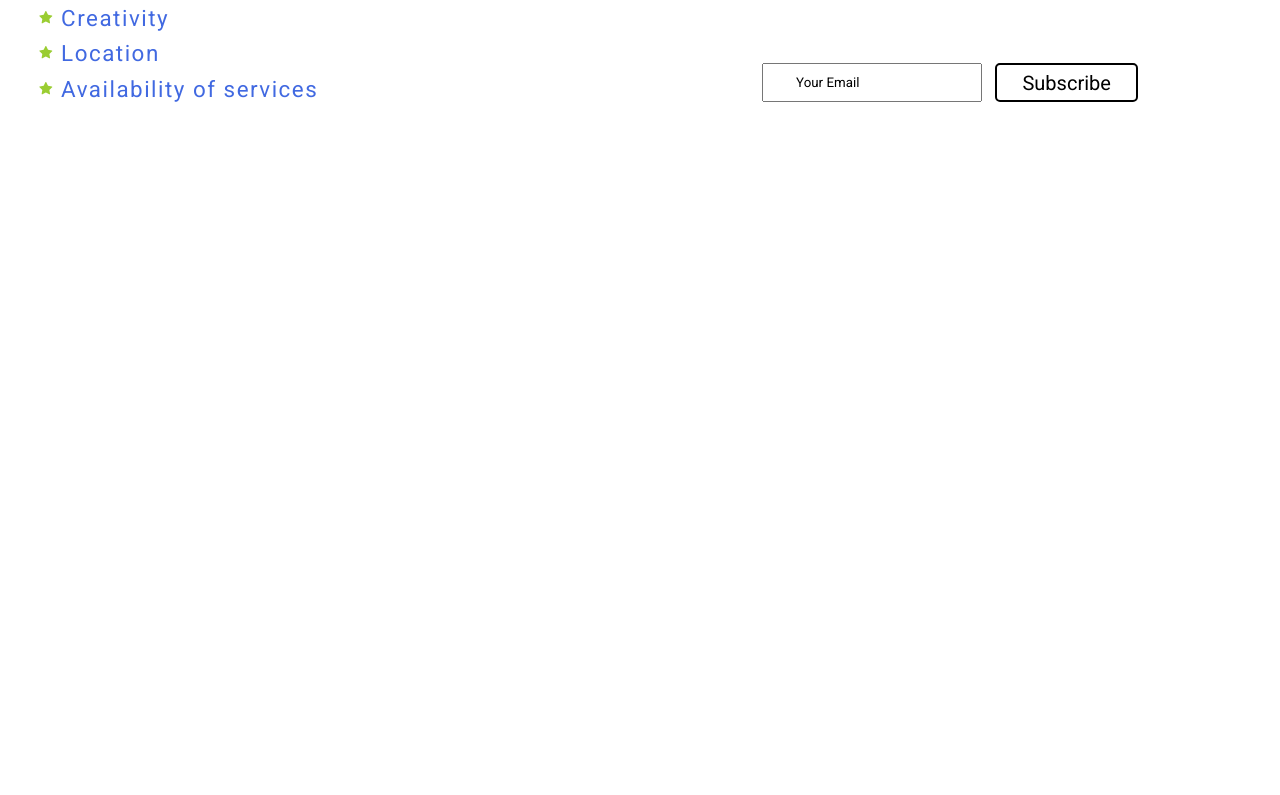
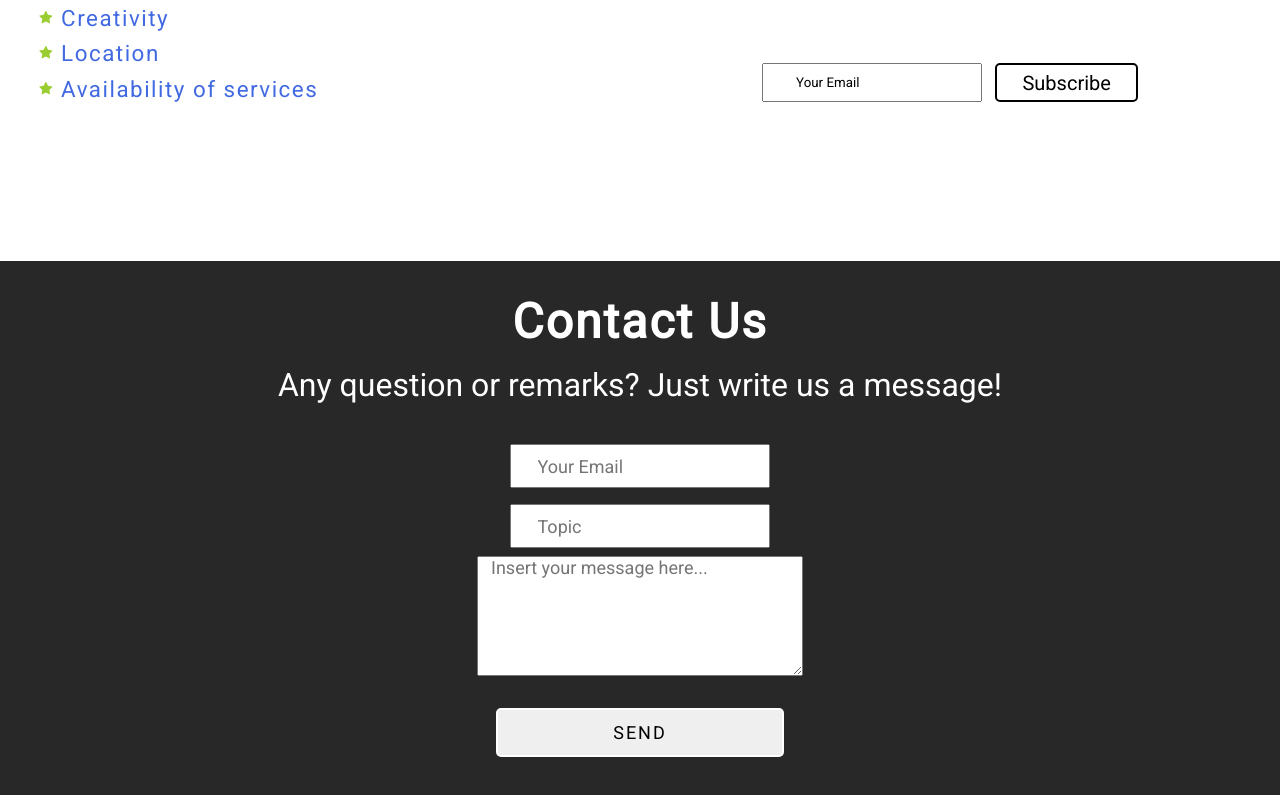
Before and after one commit to Col1nn/Website-using-React, a React (Create React App) app: page / in a window 1280 px wide. Shown: the part 1739-2534 px from the top of the page. Before the commit the page ends 2000 px from the top, so only its background shows below. Built offline with nearby package versions, Linux system fonts and the light colour scheme.

Commit message:
Create Form for landing-page

```diff
--- a/src/components/Form/Form.js
+++ b/src/components/Form/Form.js
@@ -1,7 +1,68 @@
-import React from "react";
+import React, { useState } from "react";
+import "../styles/Form.css";
 
 const Form = () => {
-  return <div></div>;
+  const [email, setEmail] = useState("");
+  const [topic, setTopic] = useState("");
+  const [text, setText] = useState("");
+
+  const handleEmail = (e) => setEmail(e.target.value);
+  const handleTopic = (e) => setTopic(e.target.value);
+  const handleText = (e) => setText(e.target.value);
+
+  const submitForm = (e) => {
+    if (email.length === 0) {
+      alert("You need to write an e-mail!");
+      if (topic.length === 0) {
+        alert("You need to write a topic");
+      }
+      if (text.length === 0) {
+        alert("Write a message!");
+      }
+      e.preventDefault();
+    } else {
+      alert("Form has been send!");
+      return;
+    }
+  };
+  return (
+    <>
+      <form className="form-container">
+        <h3 className="form-container-heading">Contact Us</h3>
+        <p className="form-container-text">
+          Any question or remarks? Just write us a message!
+        </p>
+        <input
+          type="text"
+          placeholder="Your Email"
+          className="form-container-inputEmail"
+          onChange={handleEmail}
+        />
+
+        <input
+          type="text"
+          placeholder="Topic"
+          className="form-container-inputTopic"
+          onChange={handleTopic}
+        />
+        <textarea
+          name="message"
+          cols="30"
+          rows="10"
+          placeholder="Insert your message here..."
+          className="form-container-textarea"
+          onChange={handleText}
+        ></textarea>
+        <button
+          type="submit"
+          className="form-container-button btn"
+          onClick={submitForm}
+        >
+          Send
+        </button>
+      </form>
+    </>
+  );
 };
 
 export default Form;
--- /dev/null
+++ b/src/components/styles/Form.css
@@ -0,0 +1,78 @@
+.form-container {
+  background: rgb(40, 40, 40);
+  padding: 12rem 0 6rem 0;
+  display: flex;
+  flex-direction: column;
+  justify-content: center;
+  align-items: center;
+}
+
+.form-container-heading {
+  font-size: 3em;
+  letter-spacing: 2px;
+  color: white;
+  margin-top: -20vh;
+}
+
+.form-container-text {
+  font-size: 2em;
+  color: white;
+  margin: 2vh 0 4vh;
+}
+
+input[type="text"],
+textarea {
+  outline: none;
+}
+
+.form-container-inputEmail {
+  font-size: 18px;
+  padding: 1.2vh 2vw;
+  margin: 1vh 0;
+}
+
+.form-container-inputTopic {
+  font-size: 18px;
+  padding: 1.2vh 2vw;
+  margin: 1vh 0;
+}
+
+.form-container-textarea {
+  font-size: 18px;
+  padding: 0 1vw;
+  height: 120px;
+}
+
+.form-container-button {
+  position: relative;
+  margin: 4vh 0;
+  font-size: 18px;
+  padding: 1.5vh 9vw;
+  text-transform: uppercase;
+  letter-spacing: 2px;
+  border: 2px solid #fff;
+  border-radius: 5px;
+  cursor: pointer;
+  transition: 0.25s;
+}
+
+.form-container-button:hover,
+.form-container-button:focus {
+  box-shadow: 0 1em 1em -0.4em #fff;
+  transform: translateY(-0.25em);
+}
+
+@media screen and (max-width: 800px) {
+  .form-container-heading {
+    font-size: 2.5em;
+  }
+  .form-container-text {
+    font-size: 1.5em;
+  }
+}
+
+@media screen and (max-width: 600px) {
+  .form-container-text {
+    font-size: 1.3em;
+  }
+}
```
